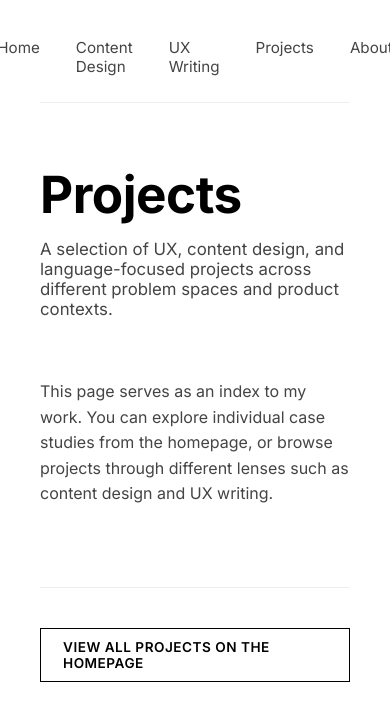
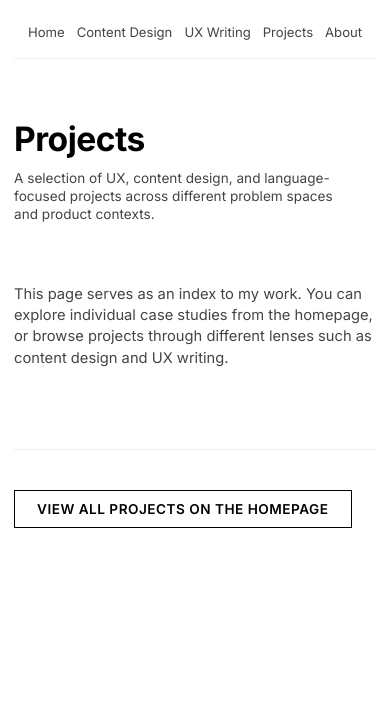
Before and after one commit to ashleysally00/ashley-rice-ux-portfolio, a plain HTML site: page projects.html in a window 390 px wide. Drawn offline with Linux system fonts and the light colour scheme.

Commit message:
Enhance mobile responsiveness in projects.html
Added mobile styles for better responsiveness.

```diff
--- a/projects.html
+++ b/projects.html
@@ -10,6 +10,7 @@
 <link href="https://fonts.googleapis.com/css2?family=Inter:wght@400;500;600;700;800&display=swap" rel="stylesheet">
 
 <style>
+/* RESET */
 * { margin: 0; padding: 0; box-sizing: border-box; }
 
 body {
@@ -29,12 +30,10 @@ body {
     margin-bottom: 60px;
     font-size: 0.95rem;
 }
-
 .top-nav a {
     text-decoration: none;
     color: #444;
 }
-
 .top-nav a:hover {
     color: #000;
 }
@@ -51,15 +50,15 @@ body {
     font-weight: 700;
     letter-spacing: -0.5px;
 }
-
 .header-impact {
     font-size: 1.05rem;
     color: #444;
     margin-top: 14px;
     max-width: 650px;
+    line-height: 1.5;
 }
 
-/* ---------- BODY ---------- */
+/* ---------- BODY TEXT ---------- */
 section p {
     font-size: 1rem;
     line-height: 1.6;
@@ -81,10 +80,47 @@ section p {
     text-decoration: none;
     color: #000;
 }
-
 .view-case-study:hover {
     background: #000;
     color: #fff;
+}
+
+/* ============================================================
+   =============== MOBILE MATCH (same as landing) ===============
+   ============================================================ */
+@media (max-width: 600px) {
+
+    body {
+        padding: 12px 14px 60px;
+    }
+
+    .top-nav {
+        justify-content: center;
+        gap: 12px;
+        padding: 12px 0 18px;
+        font-size: 0.82rem;
+        flex-wrap: nowrap;
+        white-space: nowrap;
+        overflow-x: auto;
+    }
+
+    .header-title {
+        font-size: 2.1rem;
+        margin-bottom: 8px;
+        line-height: 1.18;
+    }
+
+    .header-impact {
+        font-size: 0.85rem;
+        line-height: 1.35;
+        max-width: 95%;
+        margin-top: 10px;
+    }
+
+    section p {
+        font-size: 0.92rem;
+        line-height: 1.45;
+    }
 }
 </style>
 </head>
```
